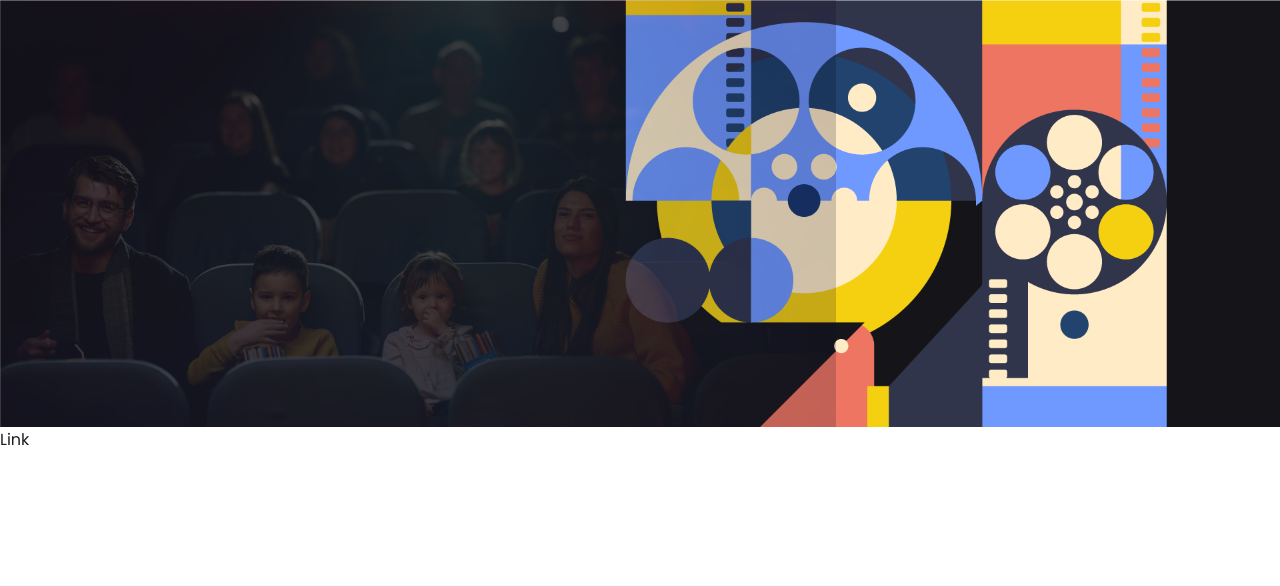
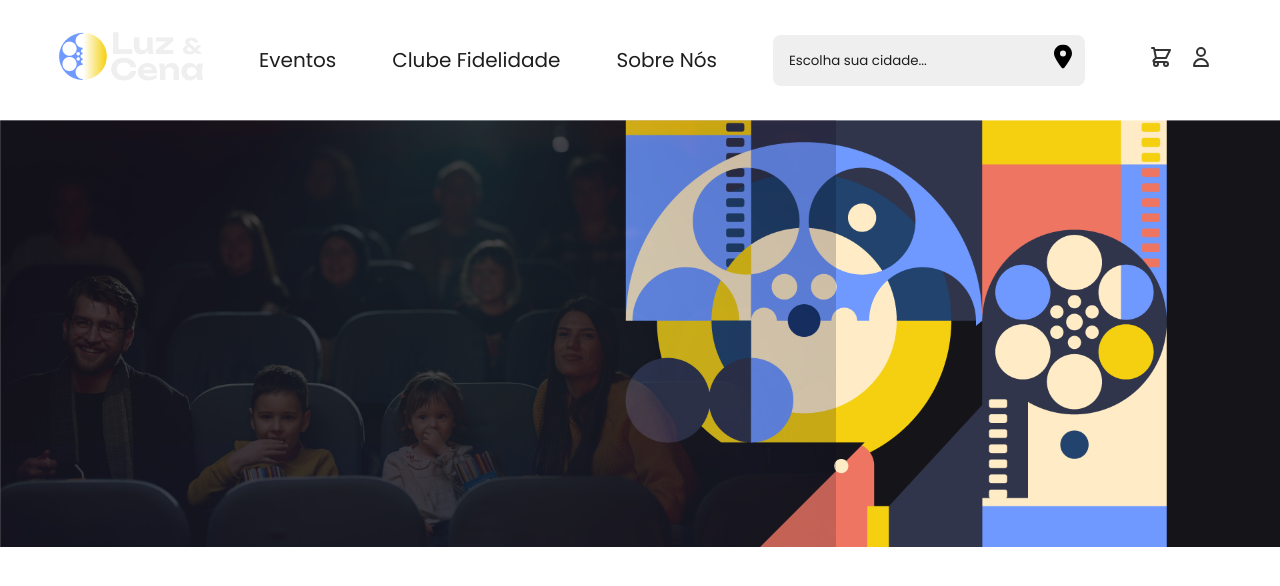
Before and after one commit to thelunardi/luz-e-cena, a React (Vite) app: page / in a window 1280 px wide. Shown: the top 586 px of the page. Built offline with nearby package versions, Linux system fonts and the light colour scheme; a web font is replaced by a local one.

Commit message:
feat: header

```diff
--- a/src/App.tsx
+++ b/src/App.tsx
@@ -1,12 +1,12 @@
 import Banner from './components/Banner';
-import Link from './components/Link';
+import Header from './components/Header';
 
 function App() {
   return (
   <>
+    <Header/>
     <Banner src="./banner.png" alt="Banner" />
-    <Link href='/' target='_blank'>Link</Link>
-  </>
+    </>
   );
 };
 
--- /dev/null
+++ b/src/components/Header/Header.module.css
@@ -0,0 +1,20 @@
+.cabecalho {
+  display: flex;
+  align-items: center;
+  justify-content: center;
+  gap: var(--gap-xl);
+  background-color: var(--branco);
+  padding: var(--padding-s) 0;
+}
+
+.menuitem {
+  list-style: none;
+}
+
+.icones {
+  display: flex;
+  gap: var(--gap-xl);
+  font-family: var(--fonte-texto);
+  font-size: var(--font-size-m);
+  font-weight: 400;
+}
--- /dev/null
+++ b/src/components/Header/components/HeaderActions.tsx
@@ -0,0 +1,17 @@
+import Button from '../../Button';
+import { HiOutlineShoppingCart, HiOutlineUser } from 'react-icons/hi';
+
+const HeaderActions = () => {
+  return (
+    <div>
+      <Button variant="icon">
+        <HiOutlineShoppingCart />
+      </Button>
+      <Button variant="icon">
+        <HiOutlineUser/>
+      </Button>
+    </div>
+  );
+};
+
+export default HeaderActions;
--- /dev/null
+++ b/src/components/Header/components/HeaderFormFilters.tsx
@@ -0,0 +1,33 @@
+import { FaLocationDot } from 'react-icons/fa6';
+
+import SelectorGroup from '../../Selector/SelectorGroup';
+import SelectorOption from '../../Selector/SelectorOption';
+
+const cidades = [
+  { id: 1, nome: 'São Paulo' },
+  { id: 2, nome: 'Rio de Janeiro' },
+  { id: 3, nome: 'Belo Horizonte' },
+  { id: 4, nome: 'Curitiba' },
+  { id: 5, nome: 'Porto Alegre' }
+];
+
+const HeaderFormFilters = () => {
+  return (
+    <form>
+      <SelectorGroup id="cidade" icon={<FaLocationDot />}>
+        <SelectorOption value="" label="Escolha sua cidade..." />
+        {cidades.map(cidade => {
+          return (
+            <SelectorOption
+              key={cidade.id}
+              value={cidade.nome}
+              label={cidade.nome}
+            />
+          );
+        })}
+      </SelectorGroup>
+    </form>
+  );
+};
+
+export default HeaderFormFilters;
--- /dev/null
+++ b/src/components/Header/components/HeaderLinks.tsx
@@ -0,0 +1,14 @@
+import MenuList from '../../Menu/MenuList';
+import MenuItem from '../../Menu/MenuItem';
+
+const HeaderLinks = () => {
+  return (
+    <MenuList>
+        <MenuItem>Eventos</MenuItem>
+        <MenuItem>Clube Fidelidade</MenuItem>
+        <MenuItem>Sobre Nós</MenuItem>
+    </MenuList>
+  );
+};
+
+export default HeaderLinks;
--- /dev/null
+++ b/src/components/Header/components/HeaderList.tsx
@@ -0,0 +1,13 @@
+import React from 'react';
+
+import styles from '../Header.module.css';
+
+const HeaderList = ({ children }: React.HTMLAttributes<HTMLUListElement>) => {
+  return (
+    <ul className={styles.cabecalho}>
+      {children}
+    </ul>
+  );
+};
+
+export default HeaderList;
--- /dev/null
+++ b/src/components/Header/components/HeaderListItem.tsx
@@ -0,0 +1,15 @@
+import React from 'react';
+
+import styles from '../Header.module.css';
+
+const HeaderListItem = ({
+  children
+}: React.LiHTMLAttributes<HTMLLIElement>) => {
+  return (
+    <li className={styles.menuitem}>
+      {children}
+    </li>
+  );
+};
+
+export default HeaderListItem;
--- /dev/null
+++ b/src/components/Header/index.tsx
@@ -0,0 +1,29 @@
+import HeaderList from './components/HeaderList';
+import HeaderListItem from './components/HeaderListItem';
+import Logo from '../Logo';
+import HeaderLinks from './components/HeaderLinks';
+import HeaderFormFilters from './components/HeaderFormFilters';
+import HeaderActions from './components/HeaderActions';
+
+const Header = () => {
+  return (
+    <header>
+      <HeaderList>
+        <HeaderListItem>
+          <Logo src="/logo.png" />
+        </HeaderListItem>
+        <HeaderListItem>
+          <HeaderLinks />
+        </HeaderListItem>
+        <HeaderListItem>
+          <HeaderFormFilters />
+        </HeaderListItem>
+        <HeaderListItem>
+          <HeaderActions />
+        </HeaderListItem>
+      </HeaderList>
+    </header>
+  );
+};
+
+export default Header;
```
